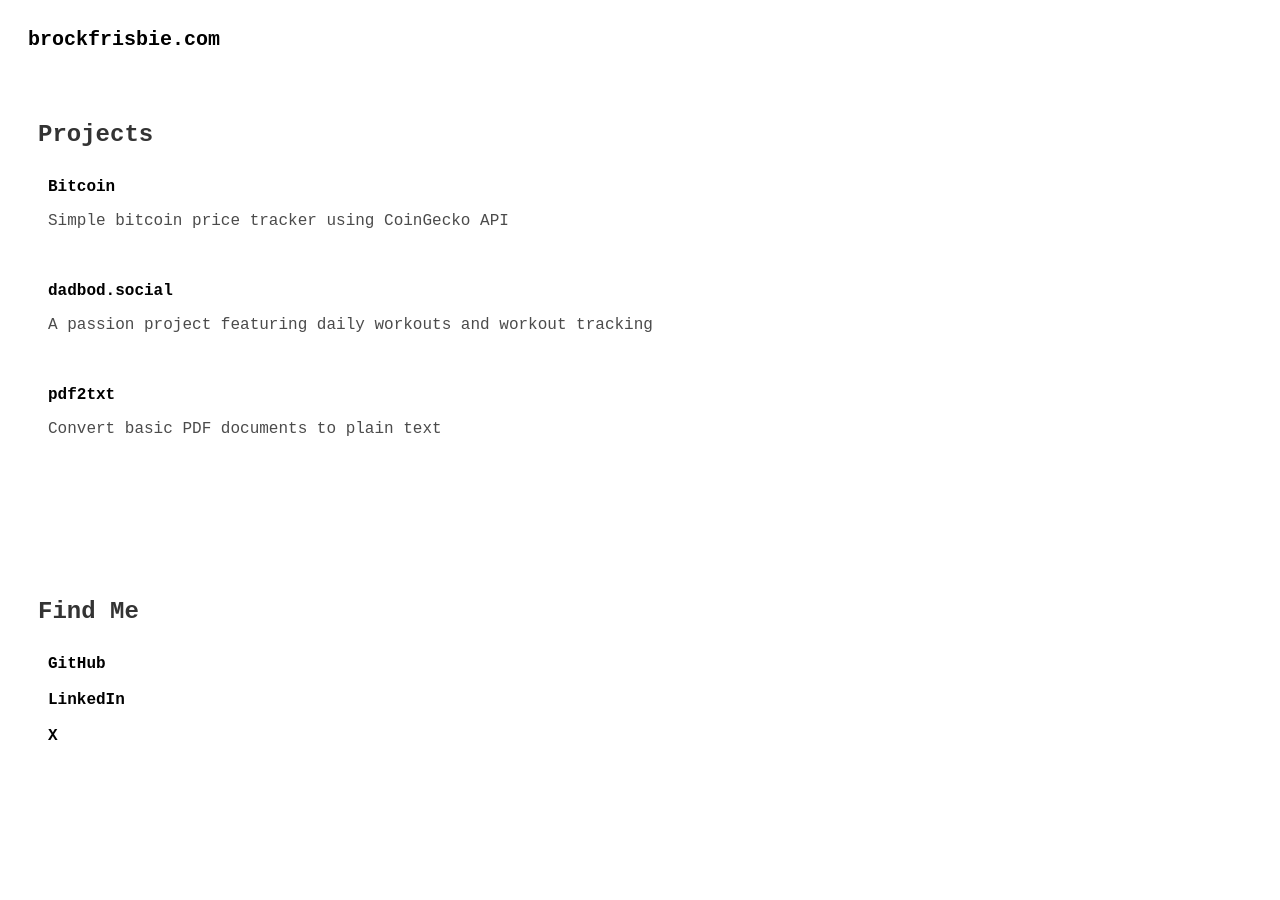
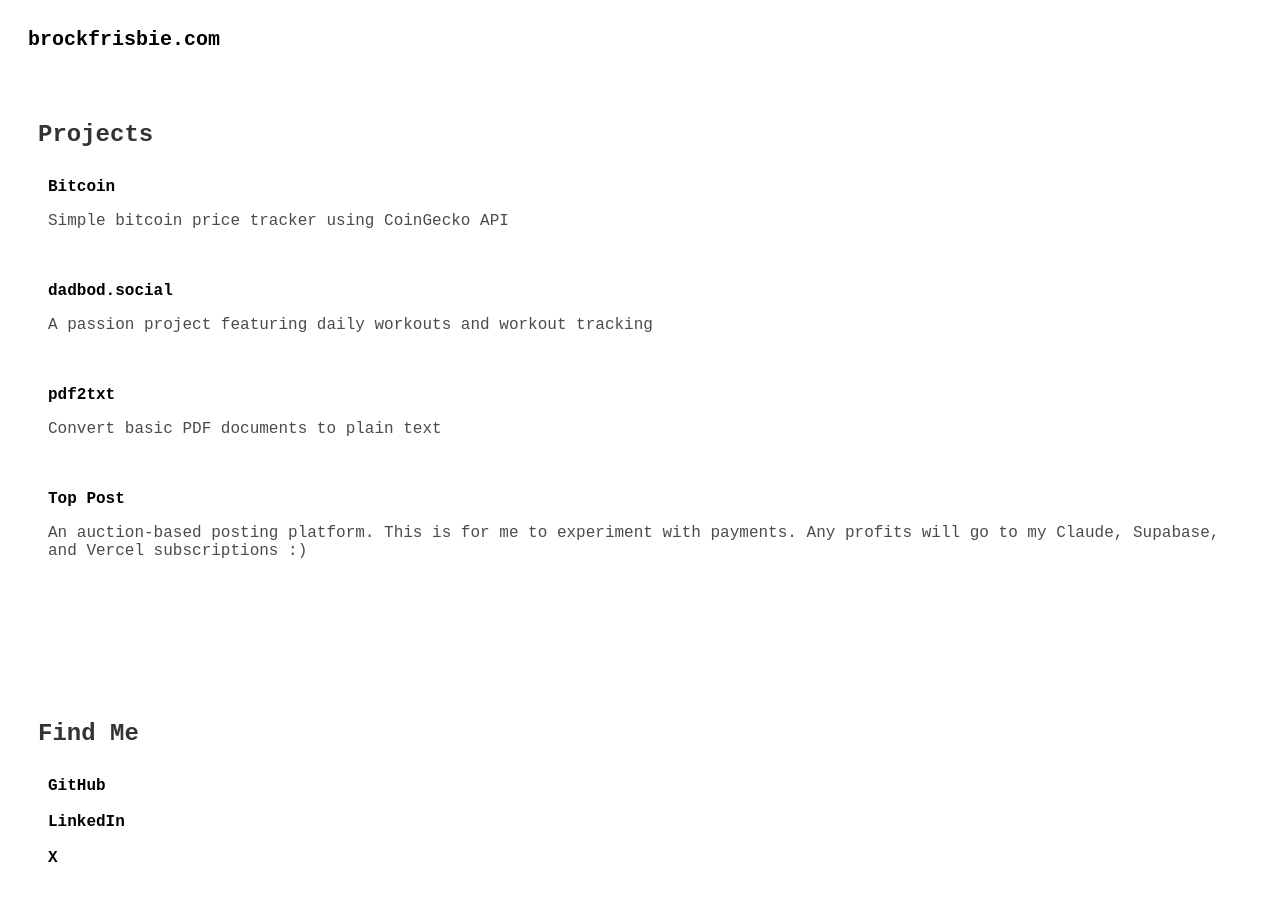
Before and after one commit to brockfrisbie/brockfrisbie.github.io, a plain HTML site: page index.html in a window 1280 px wide. Before the commit the page ends 800 px from the top, so only its background shows below. Drawn offline with Linux system fonts and the light colour scheme.

Commit message:
Update index.html
Added toppost.io link

```diff
--- a/index.html
+++ b/index.html
@@ -25,6 +25,10 @@
             <p>Convert basic PDF documents to plain text</p>
             <br>
             <br>
+            <a href="https://toppost.io">Top Post</a>
+            <p>An auction-based posting platform.  This is for me to experiment with payments.  Any profits will go to my Claude, Supabase, and Vercel subscriptions :)</p>
+            <br>
+            <br>
             <br>
             <!-- <a href="https://brockfrisbie.com/links">Links</a> -->
         </div>
```
